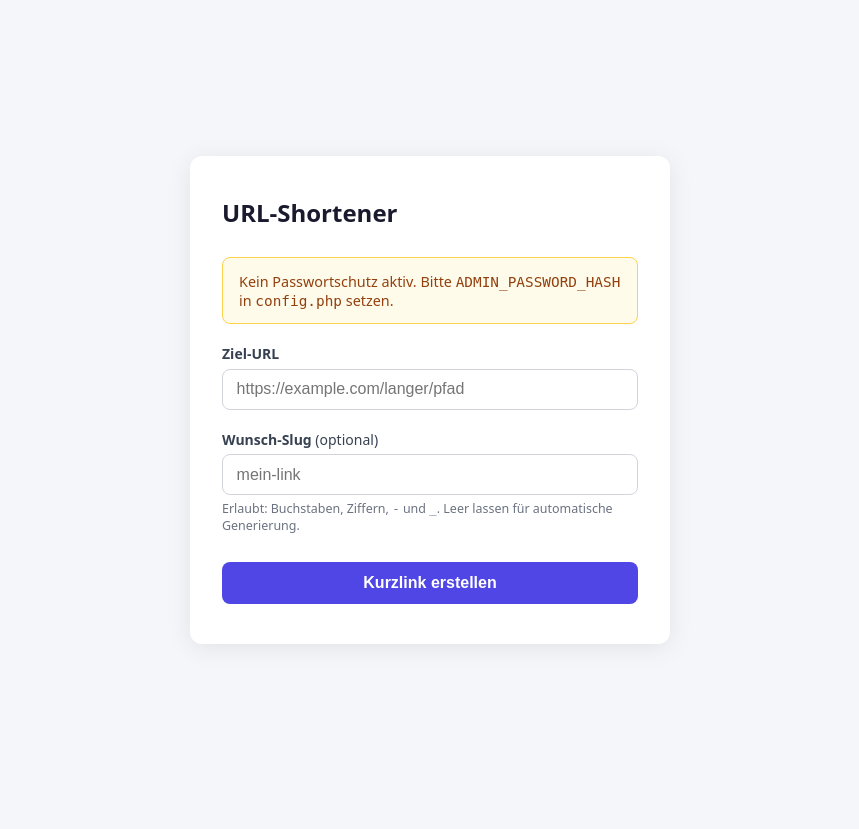
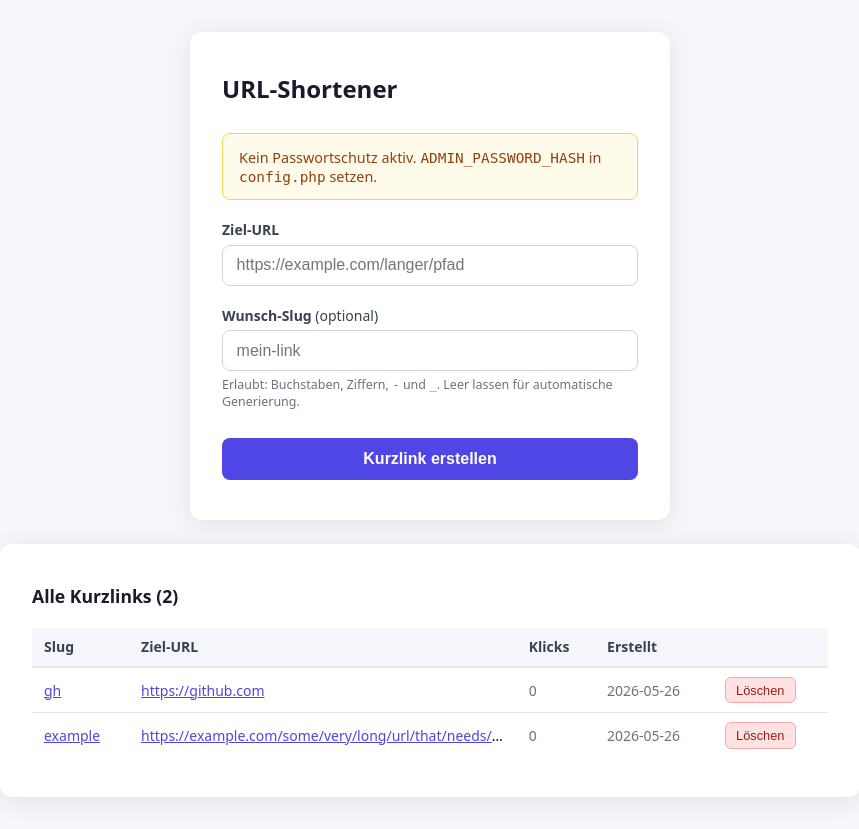
Before and after one commit to daimpad/redirecter, a PHP site: page / in a window 1280 px wide. Shown: the whole page, without its empty margins (210-1069 px from the left). Before the commit the page ends 604 px from the top, so only its background shows below. Run offline with PHP 8.4, Linux system fonts and the light colour scheme.

Commit message:
Add rate limiting, admin table with delete, and click counter
- Rate Limiting: checkRateLimit() blocks link creation beyond RATE_LIMIT_MAX
  per minute per IP; uses APCu when available, session as fallback (#3)
- Admin table: lists all links with slug, target URL, hit count, created date
  and a per-row delete button (CSRF-protected POST) (#5)
- Click counter: data.json format extended to {url, hits, created};
  incrementHits() called on every redirect; legacy string entries are
  auto-migrated on first redirect (#6)
- New helpers: entryUrl(), entryHits(), entryCreated(), deleteSlug()
- Update README and storage/data.json to new format

```diff
--- a/config.php
+++ b/config.php
@@ -11,6 +11,9 @@ const DATA_FILE = __DIR__ . '/storage/data.json';
 const SLUG_MAX_LEN    = 64;
 const RANDOM_SLUG_LEN = 6;
 
+// Rate Limiting für Link-Erstellung (Anfragen pro Minute pro IP, 0 = deaktiviert)
+const RATE_LIMIT_MAX = 10;
+
 // Admin-Zugangsdaten für HTTP Basic Auth
 // Hash erzeugen: php -r "echo password_hash('deinPasswort', PASSWORD_BCRYPT);"
 // Leer lassen = Auth deaktiviert (nur für lokale Entwicklung)
--- a/functions.php
+++ b/functions.php
@@ -2,8 +2,9 @@
 declare(strict_types=1);
 
 /**
- * Lädt alle Slug-URL-Paare.
+ * Lädt alle Slug-Einträge aus DATA_FILE.
  * Nutzt APCu als In-Memory-Cache (60 s TTL), falls verfügbar.
+ * Gibt das rohe Array zurück — Werte können string (Legacy) oder array sein.
  */
 function loadData(): array
 {
@@ -29,9 +30,27 @@ function loadData(): array
     return $data;
 }
 
+/** Gibt die Ziel-URL eines Eintrags zurück (unterstützt Legacy-String-Format). */
+function entryUrl(mixed $entry): string
+{
+    return is_array($entry) ? (string)($entry['url'] ?? '') : (string)$entry;
+}
+
+/** Gibt den Klick-Zähler eines Eintrags zurück. */
+function entryHits(mixed $entry): int
+{
+    return is_array($entry) ? (int)($entry['hits'] ?? 0) : 0;
+}
+
+/** Gibt das Erstelldatum eines Eintrags zurück. */
+function entryCreated(mixed $entry): string
+{
+    return is_array($entry) ? (string)($entry['created'] ?? '—') : '—';
+}
+
 /**
  * Schreibt einen neuen Slug atomisch in DATA_FILE.
- * Kollisionsprüfung erfolgt innerhalb des flock-Locks.
+ * Kollisionsprüfung innerhalb des flock-Locks.
  * Rückgabe: null = Erfolg | 'SLUG_EXISTS' | Fehlermeldung
  */
 function saveData(string $slug, string $url): ?string
@@ -58,7 +77,7 @@ function saveData(string $slug, string $url): ?string
         return 'SLUG_EXISTS';
     }
 
-    $stored[$slug] = $url;
+    $stored[$slug] = ['url' => $url, 'hits' => 0, 'created' => date('Y-m-d')];
 
     ftruncate($fp, 0);
     fseek($fp, 0);
@@ -71,12 +90,142 @@ function saveData(string $slug, string $url): ?string
         return 'Schreibfehler.';
     }
 
-    // APCu-Cache nach Schreibvorgang invalidieren
     if (function_exists('apcu_delete')) {
         apcu_delete('shortener_urls');
     }
 
     return null;
+}
+
+/**
+ * Löscht einen Slug aus DATA_FILE.
+ * Rückgabe: null = Erfolg | 'SLUG_NOT_FOUND' | Fehlermeldung
+ */
+function deleteSlug(string $slug): ?string
+{
+    $fp = fopen(DATA_FILE, 'c+');
+    if ($fp === false) {
+        return 'Datei konnte nicht geöffnet werden.';
+    }
+
+    if (!flock($fp, LOCK_EX)) {
+        fclose($fp);
+        return 'Datei ist gesperrt – bitte erneut versuchen.';
+    }
+
+    fseek($fp, 0);
+    $stored = json_decode(stream_get_contents($fp), true);
+    if (!is_array($stored)) {
+        flock($fp, LOCK_UN);
+        fclose($fp);
+        return 'Datenspeicher beschädigt.';
+    }
+
+    if (!isset($stored[$slug])) {
+        flock($fp, LOCK_UN);
+        fclose($fp);
+        return 'SLUG_NOT_FOUND';
+    }
+
+    unset($stored[$slug]);
+
+    ftruncate($fp, 0);
+    fseek($fp, 0);
+    $written = fwrite($fp, json_encode($stored, JSON_PRETTY_PRINT | JSON_UNESCAPED_UNICODE | JSON_UNESCAPED_SLASHES));
+    fflush($fp);
+    flock($fp, LOCK_UN);
+    fclose($fp);
+
+    if (function_exists('apcu_delete')) {
+        apcu_delete('shortener_urls');
+    }
+
+    return $written === false ? 'Schreibfehler.' : null;
+}
+
+/**
+ * Erhöht den Klick-Zähler für $slug um 1.
+ * Fehler werden still ignoriert — ein fehlgeschlagener Counter darf keinen Redirect blockieren.
+ */
+function incrementHits(string $slug): void
+{
+    $fp = fopen(DATA_FILE, 'c+');
+    if ($fp === false) {
+        return;
+    }
+
+    if (!flock($fp, LOCK_EX)) {
+        fclose($fp);
+        return;
+    }
+
+    fseek($fp, 0);
+    $stored = json_decode(stream_get_contents($fp), true);
+
+    if (!is_array($stored) || !isset($stored[$slug])) {
+        flock($fp, LOCK_UN);
+        fclose($fp);
+        return;
+    }
+
+    // Legacy-String-Format auf neues Format migrieren
+    if (!is_array($stored[$slug])) {
+        $stored[$slug] = ['url' => $stored[$slug], 'hits' => 0, 'created' => '—'];
+    }
+
+    $stored[$slug]['hits'] = ($stored[$slug]['hits'] ?? 0) + 1;
+
+    ftruncate($fp, 0);
+    fseek($fp, 0);
+    fwrite($fp, json_encode($stored, JSON_PRETTY_PRINT | JSON_UNESCAPED_UNICODE | JSON_UNESCAPED_SLASHES));
+    fflush($fp);
+    flock($fp, LOCK_UN);
+    fclose($fp);
+
+    if (function_exists('apcu_delete')) {
+        apcu_delete('shortener_urls');
+    }
+}
+
+/**
+ * Prüft, ob die aktuelle IP das Rate Limit überschreitet.
+ * Nutzt APCu (pro IP) oder Session (Fallback) als Zähler-Speicher.
+ * Gibt false zurück, wenn das Limit erreicht ist.
+ */
+function checkRateLimit(): bool
+{
+    if (RATE_LIMIT_MAX <= 0) {
+        return true;
+    }
+
+    $ip  = $_SERVER['REMOTE_ADDR'] ?? 'unknown';
+    $key = 'rl_' . md5($ip);
+
+    if (function_exists('apcu_fetch')) {
+        $count = apcu_fetch($key, $exists);
+        if (!$exists) {
+            apcu_store($key, 1, 60);
+            return true;
+        }
+        if ((int)$count >= RATE_LIMIT_MAX) {
+            return false;
+        }
+        apcu_inc($key);
+        return true;
+    }
+
+    // Session-Fallback (per Session, nicht per IP)
+    $now = time();
+    if (!isset($_SESSION['rl_ts']) || ($now - (int)$_SESSION['rl_ts']) > 60) {
+        $_SESSION['rl_ts']    = $now;
+        $_SESSION['rl_count'] = 1;
+        return true;
+    }
+    if ((int)$_SESSION['rl_count'] >= RATE_LIMIT_MAX) {
+        return false;
+    }
+    $_SESSION['rl_count']++;
+    return true;
 }
 
 /**
--- a/index.php
+++ b/index.php
@@ -5,16 +5,33 @@ require_once __DIR__ . '/config.php';
 require_once __DIR__ . '/functions.php';
 
 requireAuth();
+session_start();
 
 $error   = '';
 $success = '';
+$info    = '';
 
 if ($_SERVER['REQUEST_METHOD'] === 'POST') {
-    session_start();
-
     $token = $_POST['csrf_token'] ?? '';
     if (!hash_equals($_SESSION['csrf_token'] ?? '', $token)) {
         $error = 'Ungültige Anfrage (CSRF).';
+    } else {
+        $action = $_POST['action'] ?? 'create';
+
+        if ($action === 'delete') {
+            $slugToDel = preg_replace('/[^A-Za-z0-9_-]/', '', $_POST['slug'] ?? '');
+            if ($slugToDel !== '') {
+                $delError = deleteSlug($slugToDel);
+                if ($delError === null) {
+                    $info = 'Kurzlink „' . htmlspecialchars($slugToDel, ENT_QUOTES, 'UTF-8') . '" wurde gelöscht.';
+                } elseif ($delError !== 'SLUG_NOT_FOUND') {
+                    $error = 'Löschen fehlgeschlagen: ' . $delError;
+                }
+            }
+        } else {
+            // Link erstellen
+            if (!checkRateLimit()) {
+                $error = 'Zu viele Anfragen. Bitte warte eine Minute.';
             } else {
                 $rawUrl  = trim($_POST['url']  ?? '');
                 $rawSlug = trim($_POST['slug'] ?? '');
@@ -51,12 +68,13 @@ if ($_SERVER['REQUEST_METHOD'] === 'POST') {
                     }
                 }
             }
-} else {
-    session_start();
+        }
+    }
 }
 
 $_SESSION['csrf_token'] = bin2hex(random_bytes(32));
-$csrfToken = $_SESSION['csrf_token'];
+$csrfToken  = $_SESSION['csrf_token'];
+$allLinks   = loadData();
 
 header('Content-Type: text/html; charset=UTF-8');
 header('X-Content-Type-Options: nosniff');
@@ -76,25 +94,26 @@ header('X-Frame-Options: DENY');
             background: #f4f6f9;
             min-height: 100vh;
             display: flex;
+            flex-direction: column;
             align-items: center;
-            justify-content: center;
-            padding: 1.5rem;
+            justify-content: flex-start;
+            padding: 2rem 1rem;
+            gap: 1.5rem;
         }
 
-        .card {
+        .card, .table-card {
             background: #fff;
             border-radius: 12px;
             box-shadow: 0 4px 24px rgba(0,0,0,.08);
             padding: 2.5rem 2rem;
             width: 100%;
-            max-width: 480px;
         }
 
-        h1 {
-            font-size: 1.5rem;
-            margin-bottom: 1.75rem;
-            color: #1a1a2e;
-        }
+        .card      { max-width: 480px; }
+        .table-card{ max-width: 860px; }
+
+        h1 { font-size: 1.5rem; margin-bottom: 1.75rem; color: #1a1a2e; }
+        h2 { font-size: 1.1rem; margin-bottom: 1.25rem; color: #1a1a2e; }
 
         label {
             display: block;
@@ -117,15 +136,10 @@ header('X-Frame-Options: DENY');
 
         input:focus { border-color: #4f46e5; }
 
-        .hint {
-            font-size: .78rem;
-            color: #6b7280;
-            margin-top: .3rem;
-        }
-
+        .hint { font-size: .78rem; color: #6b7280; margin-top: .3rem; }
         .field { margin-bottom: 1.25rem; }
 
-        button[type="submit"] {
+        button[type="submit"].btn-create {
             width: 100%;
             padding: .75rem;
             background: #4f46e5;
@@ -139,7 +153,7 @@ header('X-Frame-Options: DENY');
             margin-top: .5rem;
         }
 
-        button[type="submit"]:hover { background: #4338ca; }
+        button[type="submit"].btn-create:hover { background: #4338ca; }
 
         .alert {
             padding: .85rem 1rem;
@@ -151,19 +165,71 @@ header('X-Frame-Options: DENY');
         .alert-error   { background: #fef2f2; color: #b91c1c; border: 1px solid #fca5a5; }
         .alert-success { background: #f0fdf4; color: #166534; border: 1px solid #86efac; }
         .alert-warning { background: #fffbeb; color: #92400e; border: 1px solid #fcd34d; }
+        .alert-info    { background: #eff6ff; color: #1e40af; border: 1px solid #93c5fd; }
 
         .short-url { font-weight: 700; word-break: break-all; }
+        a { color: #4f46e5; }
 
-        a { color: #4f46e5; }
+        /* Links-Tabelle */
+        .links-table {
+            width: 100%;
+            border-collapse: collapse;
+            font-size: .875rem;
+        }
+
+        .links-table th {
+            text-align: left;
+            padding: .6rem .75rem;
+            background: #f4f6f9;
+            border-bottom: 2px solid #e5e7eb;
+            color: #374151;
+            font-weight: 600;
+            white-space: nowrap;
+        }
+
+        .links-table td {
+            padding: .55rem .75rem;
+            border-bottom: 1px solid #e5e7eb;
+            vertical-align: middle;
+        }
+
+        .links-table tr:last-child td { border-bottom: none; }
+
+        .links-table tr:hover td { background: #f9fafb; }
+
+        .col-url {
+            max-width: 320px;
+            overflow: hidden;
+            text-overflow: ellipsis;
+            white-space: nowrap;
+        }
+
+        .col-hits, .col-date { white-space: nowrap; color: #6b7280; }
+
+        .btn-delete {
+            padding: .3rem .65rem;
+            background: #fee2e2;
+            color: #991b1b;
+            border: 1px solid #fca5a5;
+            border-radius: 6px;
+            cursor: pointer;
+            font-size: .8rem;
+            transition: background .15s;
+        }
+
+        .btn-delete:hover { background: #fecaca; }
+
+        .empty-state { text-align: center; color: #9ca3af; padding: 1.5rem 0; }
     </style>
 </head>
 <body>
+
 <main class="card">
     <h1>URL-Shortener</h1>
 
     <?php if (ADMIN_PASSWORD_HASH === ''): ?>
         <div class="alert alert-warning" role="alert">
-            Kein Passwortschutz aktiv. Bitte <code>ADMIN_PASSWORD_HASH</code> in <code>config.php</code> setzen.
+            Kein Passwortschutz aktiv. <code>ADMIN_PASSWORD_HASH</code> in <code>config.php</code> setzen.
         </div>
     <?php endif; ?>
 
@@ -180,8 +246,15 @@ header('X-Frame-Options: DENY');
         </div>
     <?php endif; ?>
 
+    <?php if ($info !== ''): ?>
+        <div class="alert alert-info" role="alert">
+            <?= $info ?>
+        </div>
+    <?php endif; ?>
+
     <form method="POST" action="" novalidate>
         <input type="hidden" name="csrf_token" value="<?= htmlspecialchars($csrfToken, ENT_QUOTES, 'UTF-8') ?>">
+        <input type="hidden" name="action" value="create">
 
         <div class="field">
             <label for="url">Ziel-URL</label>
@@ -192,7 +265,7 @@ header('X-Frame-Options: DENY');
                 placeholder="https://example.com/langer/pfad"
                 required
                 autocomplete="off"
-                value="<?= isset($_POST['url']) ? htmlspecialchars($_POST['url'], ENT_QUOTES, 'UTF-8') : '' ?>"
+                value="<?= isset($_POST['url']) && ($_POST['action'] ?? '') === 'create' ? htmlspecialchars($_POST['url'], ENT_QUOTES, 'UTF-8') : '' ?>"
             >
         </div>
 
@@ -206,13 +279,60 @@ header('X-Frame-Options: DENY');
                 maxlength="<?= SLUG_MAX_LEN ?>"
                 autocomplete="off"
                 pattern="[A-Za-z0-9_\-]+"
-                value="<?= isset($_POST['slug']) ? htmlspecialchars($_POST['slug'], ENT_QUOTES, 'UTF-8') : '' ?>"
+                value="<?= isset($_POST['slug']) && ($_POST['action'] ?? '') === 'create' ? htmlspecialchars($_POST['slug'], ENT_QUOTES, 'UTF-8') : '' ?>"
             >
             <p class="hint">Erlaubt: Buchstaben, Ziffern, <code>-</code> und <code>_</code>. Leer lassen für automatische Generierung.</p>
         </div>
 
-        <button type="submit">Kurzlink erstellen</button>
+        <button type="submit" class="btn-create">Kurzlink erstellen</button>
     </form>
 </main>
+
+<section class="table-card">
+    <h2>Alle Kurzlinks (<?= count($allLinks) ?>)</h2>
+
+    <?php if (empty($allLinks)): ?>
+        <p class="empty-state">Noch keine Kurzlinks vorhanden.</p>
+    <?php else: ?>
+        <table class="links-table">
+            <thead>
+                <tr>
+                    <th>Slug</th>
+                    <th>Ziel-URL</th>
+                    <th>Klicks</th>
+                    <th>Erstellt</th>
+                    <th></th>
+                </tr>
+            </thead>
+            <tbody>
+                <?php foreach ($allLinks as $s => $entry): ?>
+                    <?php
+                        $safeSlug   = htmlspecialchars((string)$s, ENT_QUOTES, 'UTF-8');
+                        $targetUrl  = entryUrl($entry);
+                        $safeTarget = htmlspecialchars($targetUrl, ENT_QUOTES, 'UTF-8');
+                        $shortUrl   = rtrim(BASE_URL, '/') . '/' . $safeSlug;
+                    ?>
+                    <tr>
+                        <td><a href="<?= $shortUrl ?>" rel="noopener" target="_blank"><?= $safeSlug ?></a></td>
+                        <td class="col-url" title="<?= $safeTarget ?>">
+                            <a href="<?= $safeTarget ?>" rel="noopener" target="_blank"><?= $safeTarget ?></a>
+                        </td>
+                        <td class="col-hits"><?= entryHits($entry) ?></td>
+                        <td class="col-date"><?= htmlspecialchars(entryCreated($entry), ENT_QUOTES, 'UTF-8') ?></td>
+                        <td>
+                            <form method="POST" action="" onsubmit="return confirm('Kurzlink «<?= $safeSlug ?>» wirklich löschen?')">
+                                <input type="hidden" name="csrf_token" value="<?= htmlspecialchars($csrfToken, ENT_QUOTES, 'UTF-8') ?>">
+                                <input type="hidden" name="action" value="delete">
+                                <input type="hidden" name="slug"   value="<?= $safeSlug ?>">
+                                <button type="submit" class="btn-delete">Löschen</button>
+                            </form>
+                        </td>
+                    </tr>
+                <?php endforeach; ?>
+            </tbody>
+        </table>
+    <?php endif; ?>
+</section>
+
 </body>
 </html>
```
Also changed, not shown: redirect.php (+7 -3 lines), README.md, storage/data.json. Lines whose indentation alone changed are shown as unchanged.
